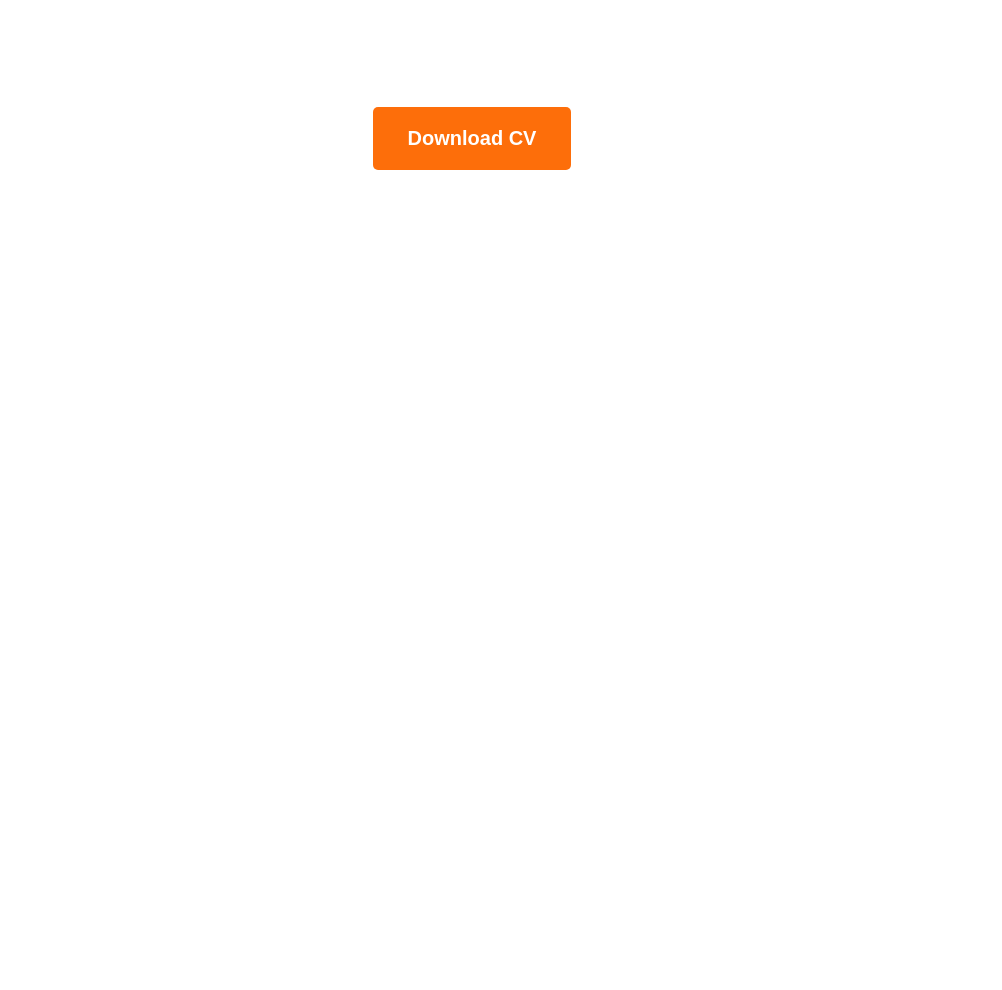
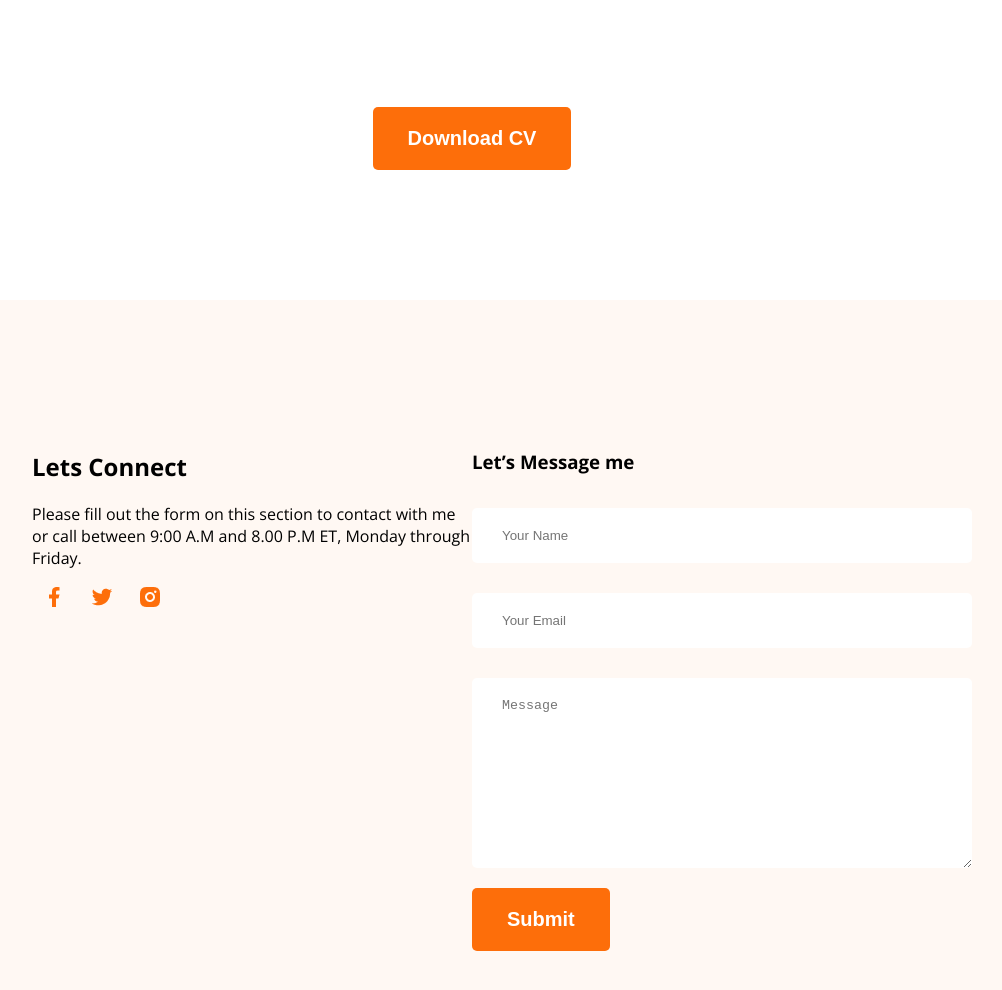
Before and after one commit to PHOYSAL/portfolio-website, a plain HTML site: page index.html in a window 1280 px wide. Shown: the part 2948-3938 px from the top of the page, without its empty margins (168-1170 px from the left). Before the commit the page ends 3248 px from the top, so only its background shows below. Drawn offline with nearby package versions, Linux system fonts and the light colour scheme.

Commit message:
footer section added

```diff
--- a/index.html
+++ b/index.html
@@ -160,7 +160,26 @@
             </div>
         </section>
     </main>
-    <footer></footer>
+    <footer>
+        <div class="footer-container">
+            <div class="footer-content">
+                <h2>Lets Connect</h2>
+                <p>Please fill out the form on this section to contact with me or call between 9:00 A.M and 8.00 P.M ET, Monday through Friday.</p>
+                <div>
+                    <a href=""><img src="images/icons/facebook.png" alt=""></a>
+                    <a href=""><img src="images/icons/twitter.png" alt=""></a>
+                    <a href=""><img src="images/icons/insta.png" alt=""></a>
+                </div>
+            </div>
+            <div class="footer-content">
+                <h3>Let’s Message me</h3>
+                <input type="text" name="" id="" placeholder="Your Name">
+                <input type="email" name="" id="" placeholder="Your Email">
+                <textarea cols="20" rows="10" name="" id="" placeholder="Message"></textarea>
+                <input class="btn-primary " type="submit" value="Submit">
+            </div>
+        </div>
+    </footer>
 </body>
 
 </html>
--- a/styles/portfolio.css
+++ b/styles/portfolio.css
@@ -164,3 +164,25 @@ main section{
 .resume-btn{
     text-align: center;
 }
+
+/* footer section style  */
+footer{
+     background-color: #FFF8F3;
+}
+.footer-container{
+    display: flex;
+    padding: 130px 200px;
+}
+.footer-container>div{
+    width: 50%;
+}
+.footer-content img{
+    margin: 0 10px ;
+}
+.footer-content input[type="text"],input[type="email"],textarea{
+    width: 100%;
+    padding: 20px 30px;
+    margin: 15px 0;
+    border: none;
+    border-radius: 5px;
+}
```
